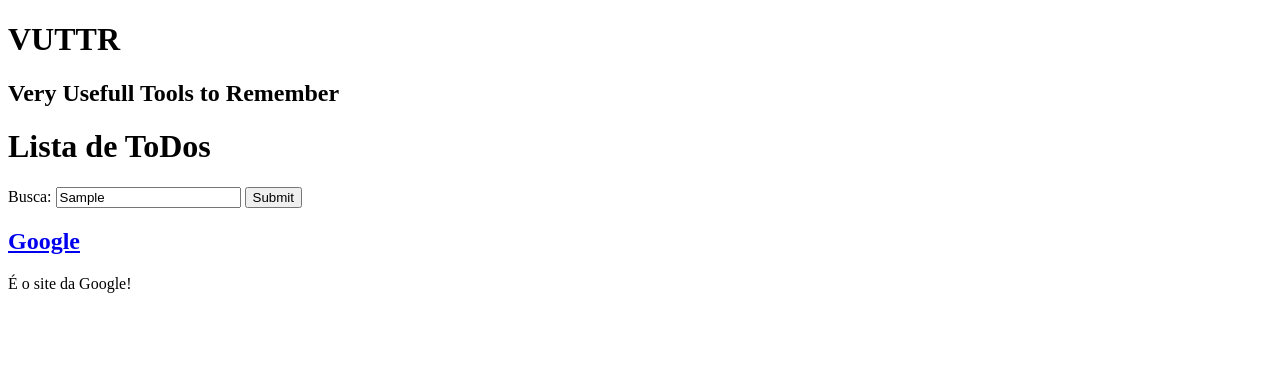
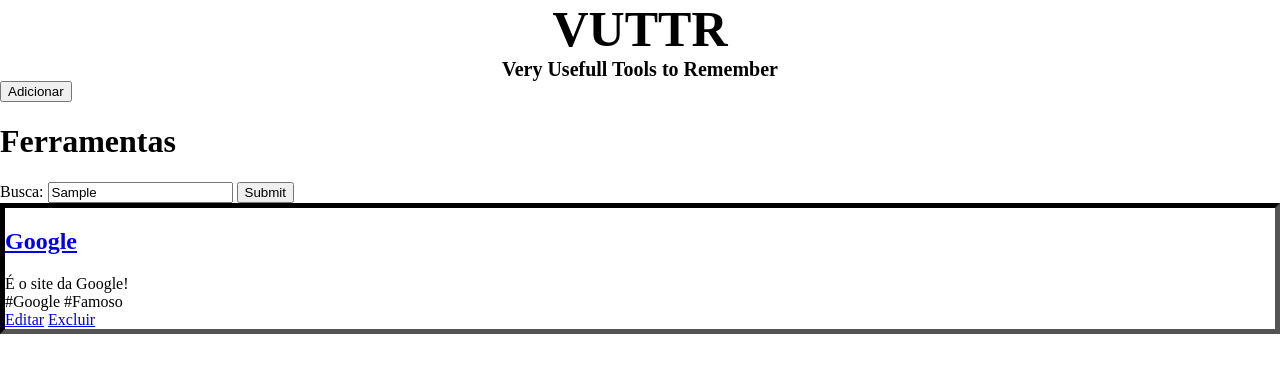
Before and after one commit to Eduardo-Barraque/Trab_Lab_P2, a Flask app: template application/view/templates/home.html in a window 1280 px wide. Shown: the top 373 px of the page. Run offline with Flask 2, Linux system fonts and the light colour scheme; the template is opened without the code that fills it: most values are stand-ins (such as "Sample title", 1, 10 or a date in 2020).

Commit message:
Final commit

```diff
--- a/application/__init__.py
+++ b/application/__init__.py
@@ -1,7 +1,7 @@
-from flask import Flask,render_template
+from flask import Flask
 import os
 
-app = Flask(__name__,static_folder=os.path.abspath("application/view/static"),
+app = Flask(__name__, static_folder=os.path.abspath("application/view/static"),
             template_folder=os.path.abspath("application/view/templates"))
 
 from application.controller import home_controller,tool_controller
--- a/application/controller/tool_controller.py
+++ b/application/controller/tool_controller.py
@@ -9,22 +9,50 @@ import time
 def listaFerramentas():
     return render_template("toolsList.html", Lista_Ferramentas=Lista_Ferramentas)
 
-@app.route("/Adicionar", methods=['POST'])
+@app.route("/adicionar", methods=['POST'])
 def adicionar():
-    time.sleep(3)
     id = len(Lista_Ferramentas) + 1
     nome = request.form.get('nome', None)
     site = request.form.get('site', None)
     descricao = request.form.get('descricao', None)
-    ferramenta = Ferramenta(id, nome, site, descricao)
+    tags = request.form.get('tags', None)
+    ferramenta = Ferramenta(id, nome, site, descricao, tags)
     Lista_Ferramentas.append(ferramenta)
-    return render_template("toolsList.html", Lista_Ferramentas=Lista_Ferramentas)
+    return render_template("home.html", Lista_Ferramentas=Lista_Ferramentas)
 
-@app.route("/buscar")
+@app.route("/buscar", methods=['GET'])
 def buscar():
     Ferramentas_Filtrado = []
     palavra_chave = request.args.get('palavra_chave')
     for Ferramenta in Lista_Ferramentas:
-        if palavra_chave in Ferramenta.nome or palavra_chave in Ferramenta.descricao or palavra_chave in Ferramenta.__lista_tags:
+        if palavra_chave in Ferramenta.nome or palavra_chave in Ferramenta.descricao or palavra_chave in Ferramenta.tags:
             Ferramentas_Filtrado.append(Ferramenta)
-    return render_template("todolist.html", todo_list=Ferramentas_Filtrado)
+    return render_template("toolsList.html", Lista_Ferramentas=Ferramentas_Filtrado)
+
+@app.route("/editar/<int:id>", methods=['GET', 'POST'])
+def editar(id: int):
+    if request.method == 'GET':
+        for Ferramenta in Lista_Ferramentas:
+            if Ferramenta.id == id:
+                return render_template("home.html", Lista_Ferramentas=Lista_Ferramentas, Ferramenta_editar=Ferramenta)
+        return render_template("home.html", Lista_Ferramentas=Lista_Ferramentas), 404
+    else:
+        nome = request.form.get('nome', None)
+        site = request.form.get('site', None)
+        descricao = request.form.get('descricao', None)
+        tags = request.form.get('tags', None)
+        for Ferramenta in Lista_Ferramentas:
+            if Ferramenta.id == id:
+                Ferramenta.nome = nome
+                Ferramenta.site = site
+                Ferramenta.descricao = descricao
+                Ferramenta.tags = tags
+        return render_template("home.html", Lista_Ferramentas=Lista_Ferramentas)
+
+@app.route("/remover/<int:id>", methods=['GET'])
+def remover(id: int):
+    for tool in Lista_Ferramentas:
+        if tool.id == id:
+            Lista_Ferramentas.remove(tool)
+            return render_template("home.html", Lista_Ferramentas=Lista_Ferramentas)
+    return render_template("home.html", Lista_Ferramentas=Lista_Ferramentas), 404
--- /dev/null
+++ b/application/view/static/css/home.css
@@ -0,0 +1,31 @@
+body{margin: 0px;}
+.title a{
+    text-decoration: none;
+    color: black;
+}
+.title {
+
+    color: black;
+    font-size: 50px;
+    font-weight: bolder;
+    text-align: center;
+    margin: 0px;
+}
+
+.subtitle{
+    color: black;
+    font-size: 20px;
+    font-weight: bolder;
+    text-align: center;
+    margin: 0px;
+}
+.ferramenta{
+    border: 5px inset rgb(85, 84, 84);
+}
+#Criar_Tool{
+    display: none;
+
+}
+#closebutton{
+    display: none;
+}
--- /dev/null
+++ b/application/view/static/js/home.js
@@ -0,0 +1,68 @@
+xhr = new XMLHttpRequest();
+xhr.open("GET", "/lista");
+xhr.send(null);
+xhr.onreadystatechange = function () {
+    if (xhr.readyState === 4 && xhr.status === 200) {
+    document.getElementById("Lista_Ferramentas").innerHTML = xhr.response;}
+}
+
+function busca() {
+    palavraChave = document.getElementById("Ferramentas-palavrachave").value;
+    xhr = new XMLHttpRequest();
+    xhr.open("GET", "/buscar?palavra_chave=" + palavraChave);
+    xhr.send(null);
+    xhr.onreadystatechange = function () {
+        if (xhr.readyState === 4 && xhr.status === 200) {
+            document.getElementById("Lista_Ferramentas").innerHTML = xhr.response;
+        }
+    }
+    return false;
+}
+
+function excluir(id) {
+    xhr = new XMLHttpRequest();
+    xhr.open("DELETE", "remover/" + id);
+    xhr.send(null);
+    xhr.onreadystatechange = function () {
+        if (xhr.readyState === 4 && xhr.status === 200) {
+            document.getElementById("Lista_Ferramentas").innerHTML = xhr.response;
+        }
+    }
+}
+
+function editar(id){
+    xhr = new XMLHttpRequest();
+    xhr.open("POST", "editar/" + id);
+    xhr.send(null);
+    xhr.onreadystatechange = function () {
+        if (xhr.readyState === 4 && xhr.status === 200) {
+            document.getElementById("Lista_Ferramentas").innerHTML = xhr.response;
+        }
+    }
+}
+
+function Adicionar() {
+    xhr = new XMLHttpRequest();
+    xhr.open("POST", "/Adicionar");
+    ferramentaHtml = document.getElementById("Criar_Tool")
+    formferramenta = new FormFerramenta(ferramentaHtml);
+    xhr.send(formferramenta);
+    xhr.onreadystatechange = function () {
+        if (xhr.readyState === 4 && xhr.status === 200) {
+            document.getElementById("Lista_Ferramentas").innerHTML = xhr.response;
+        }
+}
+return false;
+}
+
+function showform() {
+    document.getElementById('showbutton').style.display = 'none';
+    document.getElementById('Criar_Tool').style.display = 'inline-flex';
+    document.getElementById('closebutton').style.display = 'flex';
+  }
+
+function closeform() {
+    document.getElementById('showbutton').style.display = 'flex';
+    document.getElementById('Criar_Tool').style.display = 'none';
+    document.getElementById('closebutton').style.display = 'none';
+}
--- a/application/view/templates/home.html
+++ b/application/view/templates/home.html
@@ -9,37 +9,49 @@
     <title>VUTTR</title>
 </head>
 <body>
-    <div class="container">
-    <h1>VUTTR</h1>
-    <h2>Very Usefull Tools to Remember</h2>
-    </div>
+    <header>
+        <div class="container">
+            <h1 class="title"><a href="{{url_for('home')}}">VUTTR</a></h1>
+            <h2 class="subtitle">Very Usefull Tools to Remember</h2>
+        </div>
+    </header>
+    <button type="button" id="showbutton" value ="adicionar" onclick="showform();">Adicionar</button>
+    <button type="button" id="closebutton" value ="Remover" onclick="closeform();">Remover</button>
     <section id="insert-tool">
+    <form id="Criar_Tool" action="
+        {% if Ferramenta_editar %}{{ url_for('editar', id=Ferramenta_editar.id) }}{% else %}{{ url_for('adicionar') }}{% endif %}"
+        method="post" enctype="application/x-www-form-urlencoded" onsubmit="return adicionar()">
+        <label for="Ferramenta_nome">Nome:</label>
+        <input id="Ferramenta_nome" type="text" name="nome"
+            value="{% if Ferramenta_editar %}{{ Ferramenta_editar.nome }}{% else %} {{ '' }}{% endif %}">
 
+        <label for="Ferramenta_link">Link:</label>
+        <input id="Ferramenta_link" type="text" name="site" value="{%if Ferramenta_editar%}{{Ferramenta_editar.site }}{%else%}{{''}}{% endif %}"/>
+
+        <label for="Ferramenta_descricao">Descrição</label>
+        <textarea id="Ferramenta_descricao" name="descricao">{% if Ferramenta_editar %}{{ Ferramenta_editar.descricao }}{% else %}{{ '' }}{% endif %}</textarea>
+
+        <label for="Ferramenta_tags">Tags:</label>
+        <input id="Ferramenta_tags" type="text" name="tags"
+        value="{% if Ferramenta_editar %}{{ Ferramenta_editar.tags }}{% else %}{{ '' }}{% endif %}"/>
+
+        <input type="submit">
+    </form>
     </section>
-    <h1>Lista de ToDos</h1>
-    <section id="formulario-busca-todo">
+    <h1>Ferramentas</h1>
+    <section id="Busca_Ferramentas">
         <form action="{{ url_for('buscar') }}" method="get" enctype="application/x-www-form-urlencoded"
             onsubmit="return busca()">
-            <label for="todo-palavrachave">Busca:</label>
-            <input type="text" id='todo-palavrachave' name="palavra_chave"
+            <label for="Ferramenta-palavrachave">Busca:</label>
+            <input type="text" id='Ferramenta-palavrachave' name="palavra_chave"
                 value="{{ palavra_chave if palavra_chave != None else '' }}">
             <input type="submit"/>
         </form>
     </section>
     <section id="Lista_Ferramentas">
-        <section class="Ferramenta">
-            <p>Carregando Ferramentas...</p>
+        <section class="ferramenta">
+            <p>Suas ferramentas estão carregando ou você não tem nenhuma adicionada!</p>
         </section>
     </section>
-<script>
-    xhr = new XMLHttpRequest();
-    xhr.open("GET", "/lista");
-    xhr.send(null);
-    xhr.onreadystatechange = function () {
-    if (xhr.readyState === 4 && xhr.status === 200) {
-        document.getElementById("Lista_Ferramentas").innerHTML = xhr.response;
-    }
-}
-</script>
 </body>
 </html>
--- a/application/view/templates/toolsList.html
+++ b/application/view/templates/toolsList.html
@@ -1,8 +1,13 @@
 {% for Ferramenta in Lista_Ferramentas %}
-<section class="ferramenta" id="ferramenta-{{ Ferramenta.id }}"></section>
+<section class="ferramenta" id="Ferramentas-{{ Ferramenta.id }}">
 <header>
     <h2><a href="{{Ferramenta.site}}">{{ Ferramenta.nome }}</a></h2>
 </header>
 <article>{{ Ferramenta.descricao }}</article>
-<a>{{Ferramenta.Tag}}</a>
+<a>{{Ferramenta.tags}}</a>
+<footer>
+    <a class="botao_ferramenta" onclick="return showform();" href="{{ url_for('editar', id=Ferramenta.id) }}">Editar</a>
+    <a class="botao_ferramenta" id="botao-excluir"   href="{{url_for('remover', id=Ferramenta.id)}}">Excluir</a>
+</footer>
+</section>
 {% endfor %}
```
Also changed, not shown: application/view/static/home.css (deleted).
